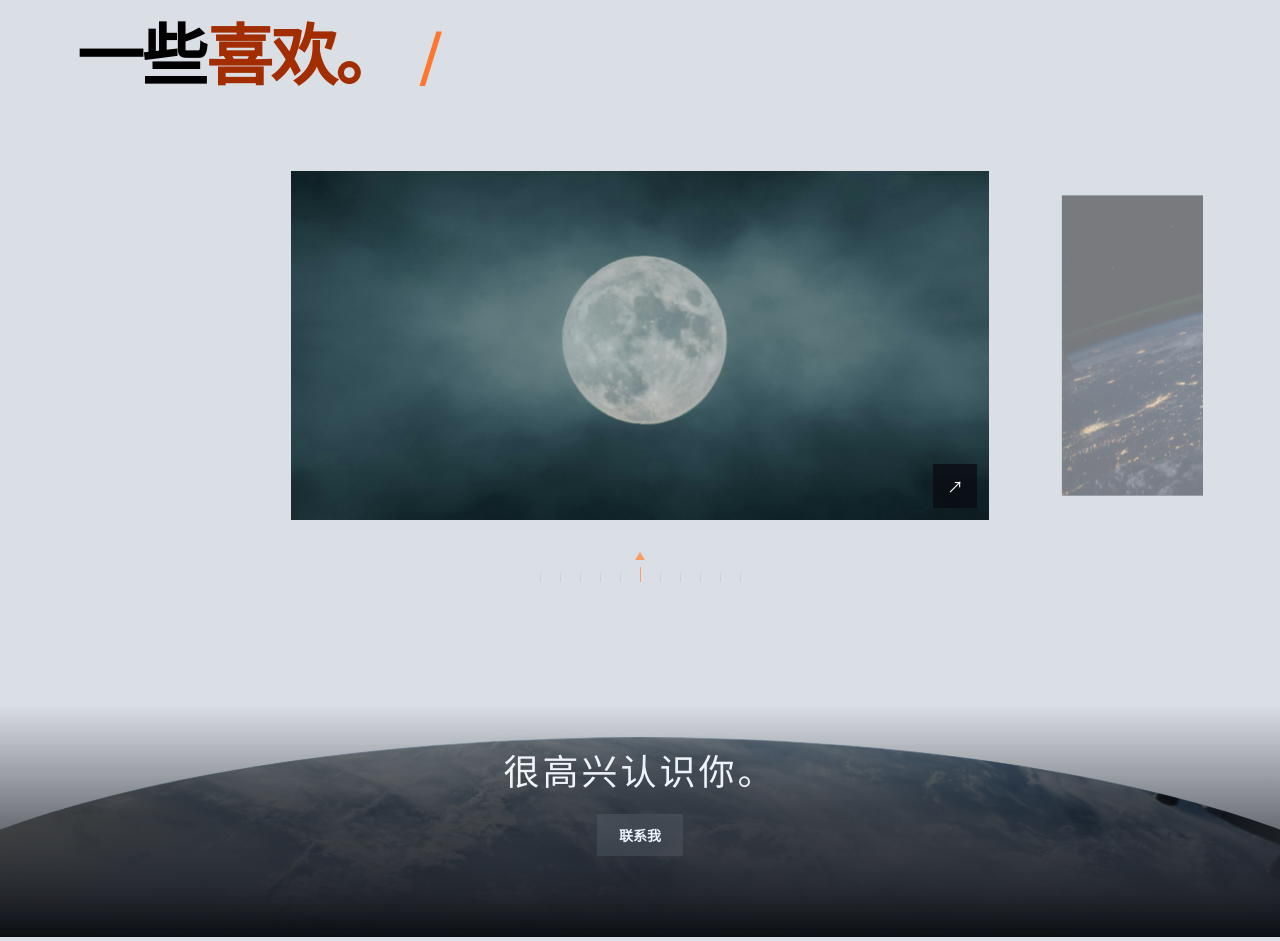
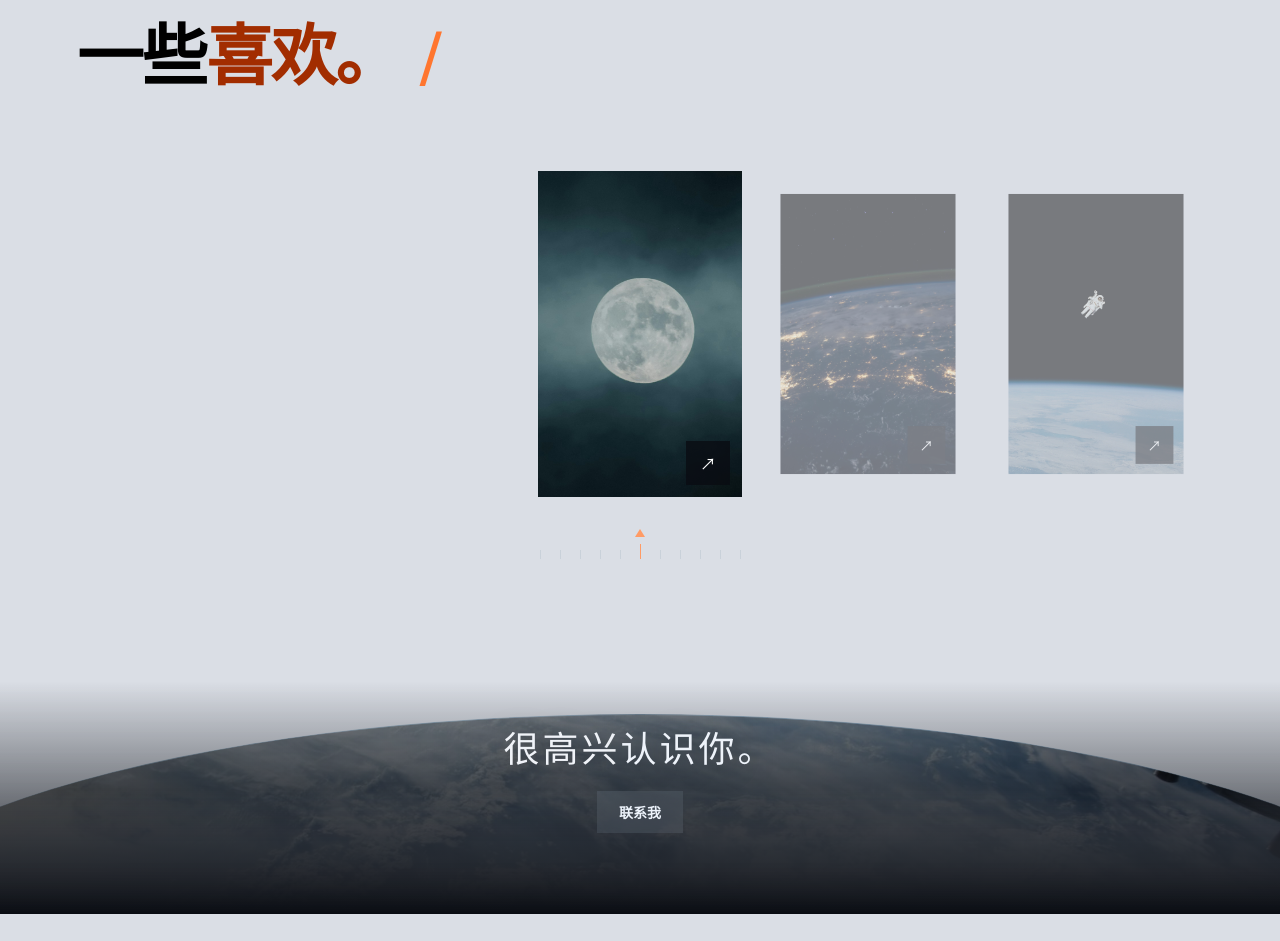
Before and after one commit to astinashi/astina, a plain HTML site: page index.html in a window 1280 px wide. Shown: the part 3451-4392 px from the top of the page. Drawn offline with nearby package versions, Linux system fonts and the light colour scheme; a web font is replaced by a local one.

Commit message:
Use portrait ID proportions for collection cards

```diff
--- a/art-direction.css
+++ b/art-direction.css
@@ -30,14 +30,16 @@
 }
 
 .collection-track {
-  padding-inline: 19%;
-  scroll-padding-inline: 19%;
+  --collection-card-width: clamp(144px, 45vw, 204px);
+  padding-inline: calc((100% - var(--collection-card-width)) / 2);
+  scroll-padding-inline: 0;
 }
 
 .collection-card {
   position: relative;
+  flex: 0 0 var(--collection-card-width);
   min-width: 0;
-  aspect-ratio: 2 / 1;
+  aspect-ratio: 5 / 8;
   overflow: hidden;
   background: #141c28;
 }
@@ -81,15 +83,6 @@
     width: min(48vw, 210px);
     margin-inline: 0;
   }
-
-  .collection-track {
-    padding-inline: 13%;
-    scroll-padding-inline: 13%;
-  }
-
-  .collection-card {
-    aspect-ratio: 4 / 3;
-  }
 }
 
 @media (prefers-reduced-motion: no-preference) {
```
